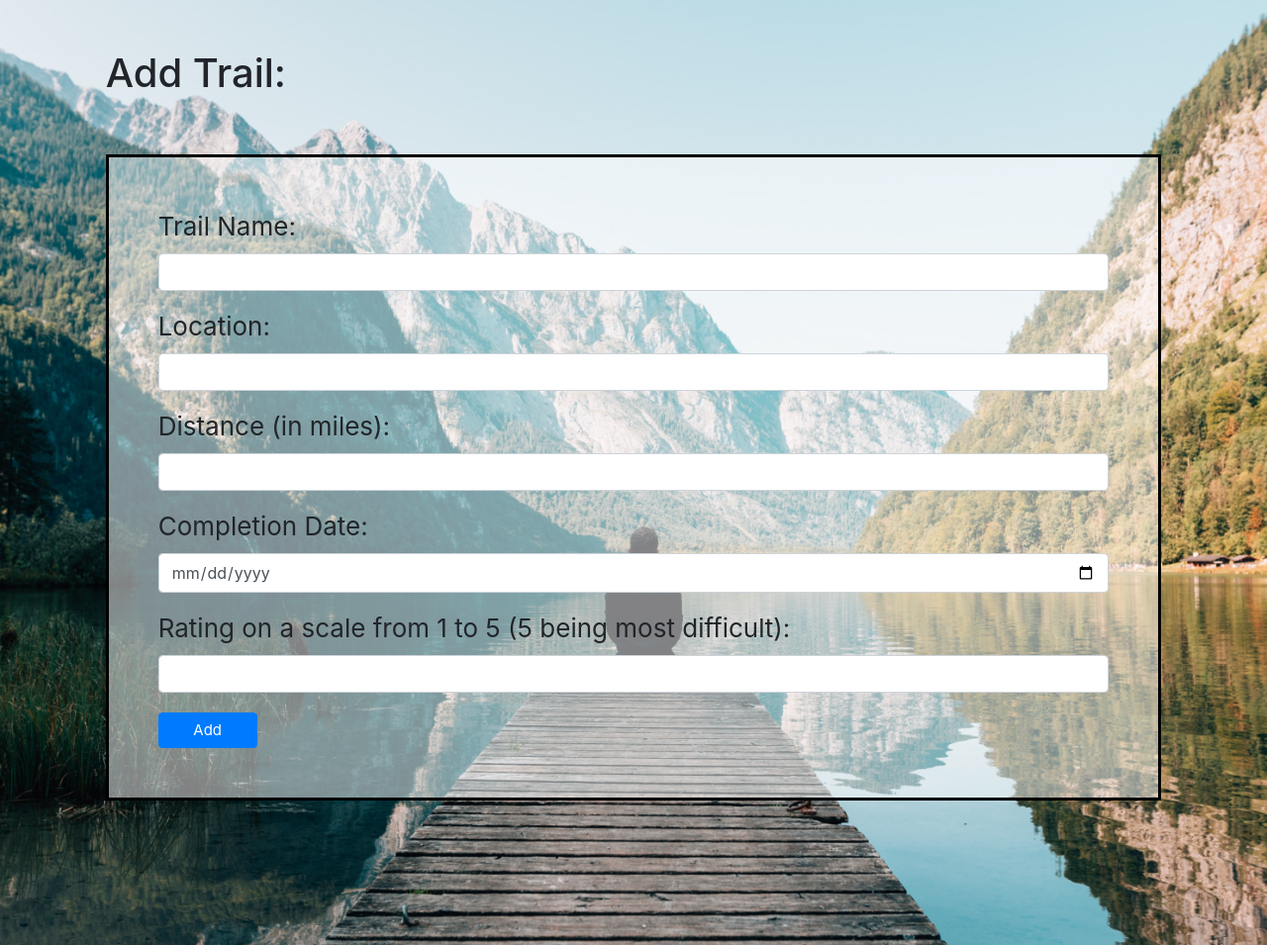
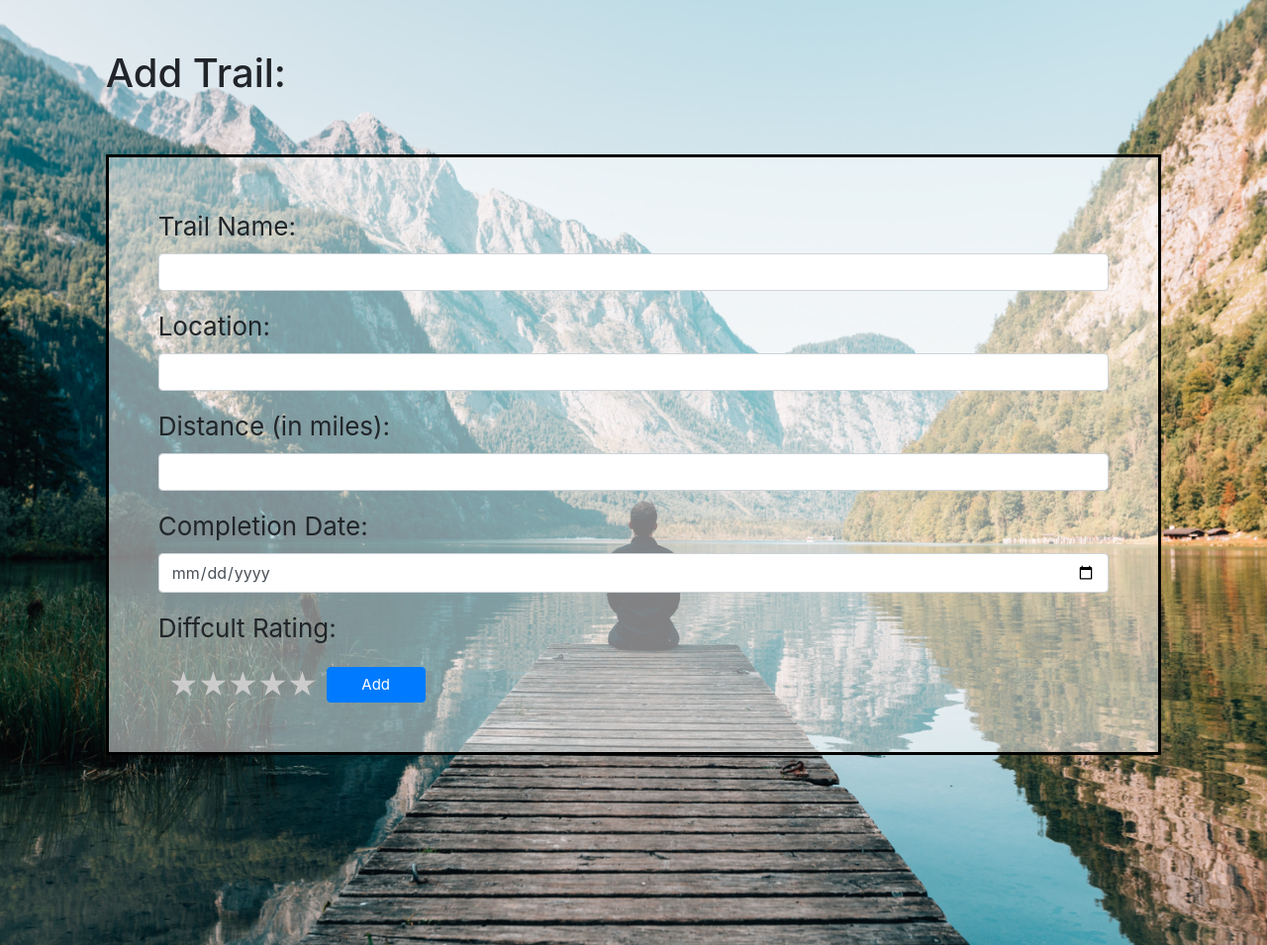
Before and after one commit to Joneill1131/group-project, a Flask app: page /trail/new in a window 1280 px wide. Shown: the part 80-1035 px from the top of the page at 99% size. Run offline with Flask 2, Linux system fonts and the light colour scheme; the visitor is signed in with stand-in values (Sample User, id 1); data that the repository does not hold is empty; some libraries are stand-ins or nearby versions.

Commit message:
Add files via upload

```diff
--- a/flask_app/controllers/users.py
+++ b/flask_app/controllers/users.py
@@ -25,9 +25,6 @@
         "password": bcrypt.generate_password_hash(request.form["password"]),
     }
     id = User.save(new_user)
-    if id:
-        flash("Email already taken.","register")
-        return redirect('/')
     session['user_id'] = id
     return redirect('/dashboard')
 
--- a/flask_app/models/user.py
+++ b/flask_app/models/user.py
@@ -68,6 +68,11 @@
     @staticmethod
     def validate_register(user):
         is_valid = True
+        query = "SELECT * FROM users WHERE email = %(email)s;"
+        results = connectToMySQL('hiking').query_db(query,user)
+        if len(results) >= 1:
+            flash('Email already taken!!','register')
+            is_valid = False
         if len(user['first_name']) < 3:
             is_valid = False
             flash("First name must be at least 3 characters.","register")
--- a/flask_app/static/css/style.css
+++ b/flask_app/static/css/style.css
@@ -84,3 +84,40 @@
     background-color: chartreuse;
     border: 5px solid palevioletred;
 }
+
+
+.rate {
+    float: left;
+    height: 40px;
+    padding: 0 10px;
+}
+.rate:not(:checked) > input {
+    position:absolute;
+    top:-9999px;
+}
+.rate:not(:checked) > label {
+    float:right;
+    width:1em;
+    overflow:hidden;
+    white-space:nowrap;
+    cursor:pointer;
+    font-size:30px;
+    color:#ccc;
+}
+.rate:not(:checked) > label:before {
+    content: '★ ';
+}
+.rate > input:checked ~ label {
+    color: #ffc700;
+}
+.rate:not(:checked) > label:hover,
+.rate:not(:checked) > label:hover ~ label {
+    color: #deb217;
+}
+.rate > input:checked + label:hover,
+.rate > input:checked + label:hover ~ label,
+.rate > input:checked ~ label:hover,
+.rate > input:checked ~ label:hover ~ label,
+.rate > label:hover ~ input:checked ~ label {
+    color: #c59b08;
+}
--- a/flask_app/templates/add_trail.html
+++ b/flask_app/templates/add_trail.html
@@ -49,15 +49,26 @@
       </div>
       <div class="form-group">
         <label for="distance">Distance (in miles):</label>
-        <input type="number" class="form-control" id="distance" name="distance">
+        <input type="number" step="any" class="form-control" id="distance" name="distance">
       </div>
       <div class="form-group">
         <label for="complete_date">Completion Date:</label>
         <input type="date" class="form-control" id="complete_date" name="complete_date">
       </div>
       <div class="form-group">
-        <label for="rating">Rating on a scale from 1 to 5 (5 being most difficult):</label>
-        <input type="number" class="form-control" id="rating" name="rating">
+        <p>Diffcult Rating:</p>
+        <div class="rate">
+          <input type="radio" id="star5" name="rating" value="5" />
+          <label for="star5" title="text">5 stars</label>
+          <input type="radio" id="star4" name="rating" value="4" />
+          <label for="star4" title="text">4 stars</label>
+          <input type="radio" id="star3" name="rating" value="3" />
+          <label for="star3" title="text">3 stars</label>
+          <input type="radio" id="star2" name="rating" value="2" />
+          <label for="star2" title="text">2 stars</label>
+          <input type="radio" id="star1" name="rating" value="1" />
+          <label for="star1" title="text">1 star</label>
+        </div>
       </div>
       <div>
         <input type="submit" value="Add" class="btn btn-primary">
--- a/flask_app/templates/all_trails.html
+++ b/flask_app/templates/all_trails.html
@@ -44,7 +44,7 @@
             <tbody>
                 {% for trail in trails %}
                 <tr class="vdivider">
-                    <td>{{ trail.name }}</td>
+                    <td>{{ trail.name.title() }}</td>
                     <td>{{ trail.complete_date.strftime('%Y-%m-%d') }}</td>
                     <td><a href="/trail/{{trail.id}}"> Trail Info </a></td>
                 </tr>
--- a/flask_app/templates/dashboard.html
+++ b/flask_app/templates/dashboard.html
@@ -11,7 +11,7 @@
   <title>Dashboard</title>
 </head>
 
-<body background="../static/img/2.jpeg">
+<body background="../static/img/6.jpeg">
   <nav class="navbar navbar-expand-lg navbar-dark bg-dark">
     <div class="collapse navbar-collapse" id="navbarSupportedContent">
       <ul class="navbar-nav mr-auto">
--- a/flask_app/templates/trail_info.html
+++ b/flask_app/templates/trail_info.html
@@ -44,7 +44,8 @@
           <tr>
             <td>{{ trail.location }}</td>
             <td>{{ trail.distance }} miles</td>
-            <td>{{ trail.rating }}</td>
+            <td>{{ trail.rating }}<span style="font-size: 130%;color: yellow;">&starf;</span>
+            </td>
             <td id="reviewdisplay">
               {% for review in all_reviews %}
               <div class="vdivider">
@@ -73,7 +74,7 @@
             function initMap() {
             map = new google.maps.Map(document.getElementById("map"), {
                 center: { lat: {{map.lat}}, lng: {{map.lng}} },
-                zoom: 17,
+                zoom: 12,
                 });
             }
           </script>
```
Also changed, not shown: flask_app/templates/change_trail_date.html (+13 -2 lines).
